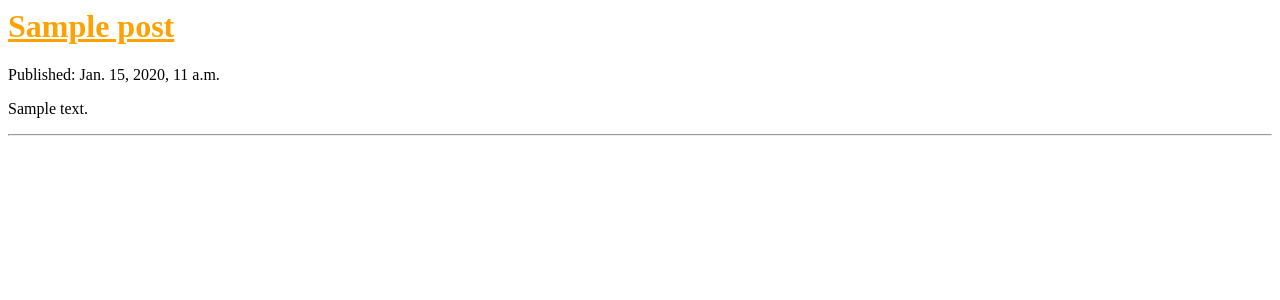
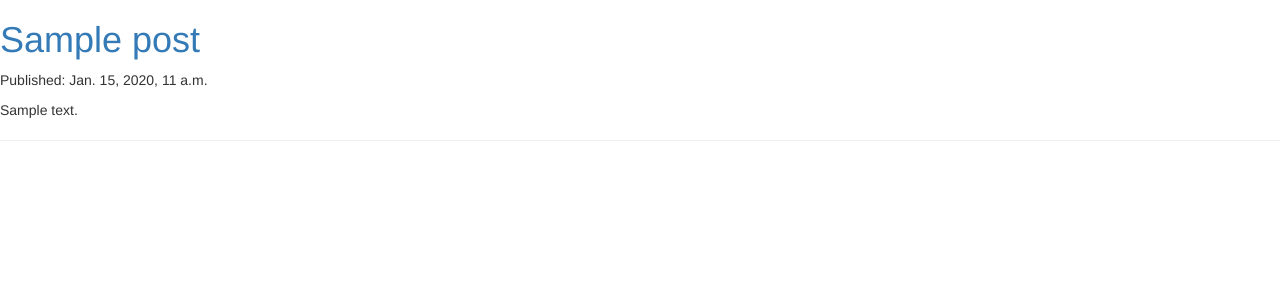
Before and after one commit to mugan86/camperp, a Django app: template blog/templates/blog/post_list.html in a window 1280 px wide. Shown: the top 300 px of the page. Run offline with Django 3.2, Linux system fonts and the light colour scheme; the template is opened without the code that fills it: values that come from a table or form of the project are taken from there, others are empty; tables that the repository leaves empty hold one stand-in row (values such as "Sample post"); some libraries are stand-ins or nearby versions.

Commit message:
Add bootstrap references

```diff
--- a/blog/templates/blog/post_list.html
+++ b/blog/templates/blog/post_list.html
@@ -2,7 +2,9 @@
 <html>
     <head>
         <title>Camperp - Main Page - Blog</title>
-        <link rel="stylesheet" href="{% static "css/blog.css" %}">
+        <!--<link rel="stylesheet" href="{% static "css/blog.css" %}"> HAU DESGAITUA MOMENTUZ BOOTSTRAP ERABILTZEKO-->
+        <link rel="stylesheet" href="//maxcdn.bootstrapcdn.com/bootstrap/3.3.7/css/bootstrap.min.css">
+        <link rel="stylesheet" href="//maxcdn.bootstrapcdn.com/bootstrap/3.3.7/css/bootstrap-theme.min.css">
     </head>
     <body>
        {% for post in posts %}
```
